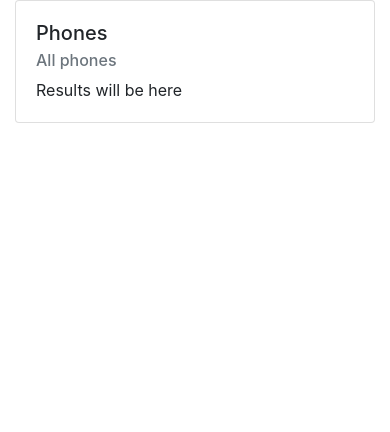
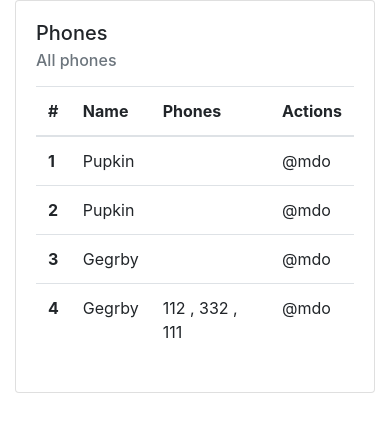
Before and after one commit to dvk-net/phone_book_django, a Django app: page / in a window 390 px wide. Shown: the part 216-648 px from the top of the page. Run offline with Django 3.2, Linux system fonts and the light colour scheme; data comes from the database, SQL or seed files in the repository.

Commit message:
add `all_phones_to_string` to `Persone` Model. Add result table to `home.html`

```diff
--- a/src/phonebook/models.py
+++ b/src/phonebook/models.py
@@ -4,6 +4,9 @@ class Persone(models.Model):
     name = models.CharField("Contact name", max_length=70)
     def __str__(self):
         return self.name
+
+    def all_phones_to_string(self):
+        return ", ".join([phone.phone for phone in self.phones.all()])
 
 
 class Phone(models.Model):
--- a/src/phonebook/templates/phonebook/home.html
+++ b/src/phonebook/templates/phonebook/home.html
@@ -32,7 +32,26 @@
                 <h5 class="card-title">Phones</h5>
                 <h6 class="card-subtitle mb-2 text-muted">{{ search_message }}</h6>
                 <p class="card-text">
-                    Results will be here
+                    <table class="table">
+                        <thead>
+                        <tr>
+                            <th scope="col">#</th>
+                            <th scope="col">Name</th>
+                            <th scope="col">Phones</th>
+                            <th scope="col">Actions</th>
+                        </tr>
+                        </thead>
+                        <tbody>
+                        {% for person in persons %}
+                            <tr>
+                                <th scope="row">{{ person.pk }}</th>
+                                <td>{{ person.name }}</td>
+                                <td>{{ person.all_phones_to_string}}</td>
+                                <td>@mdo</td>
+                            </tr>
+                        {% endfor %}
+                        </tbody>
+                    </table>
                 </p>
             </div>
         </div>
```
Also changed, not shown: README.md.
